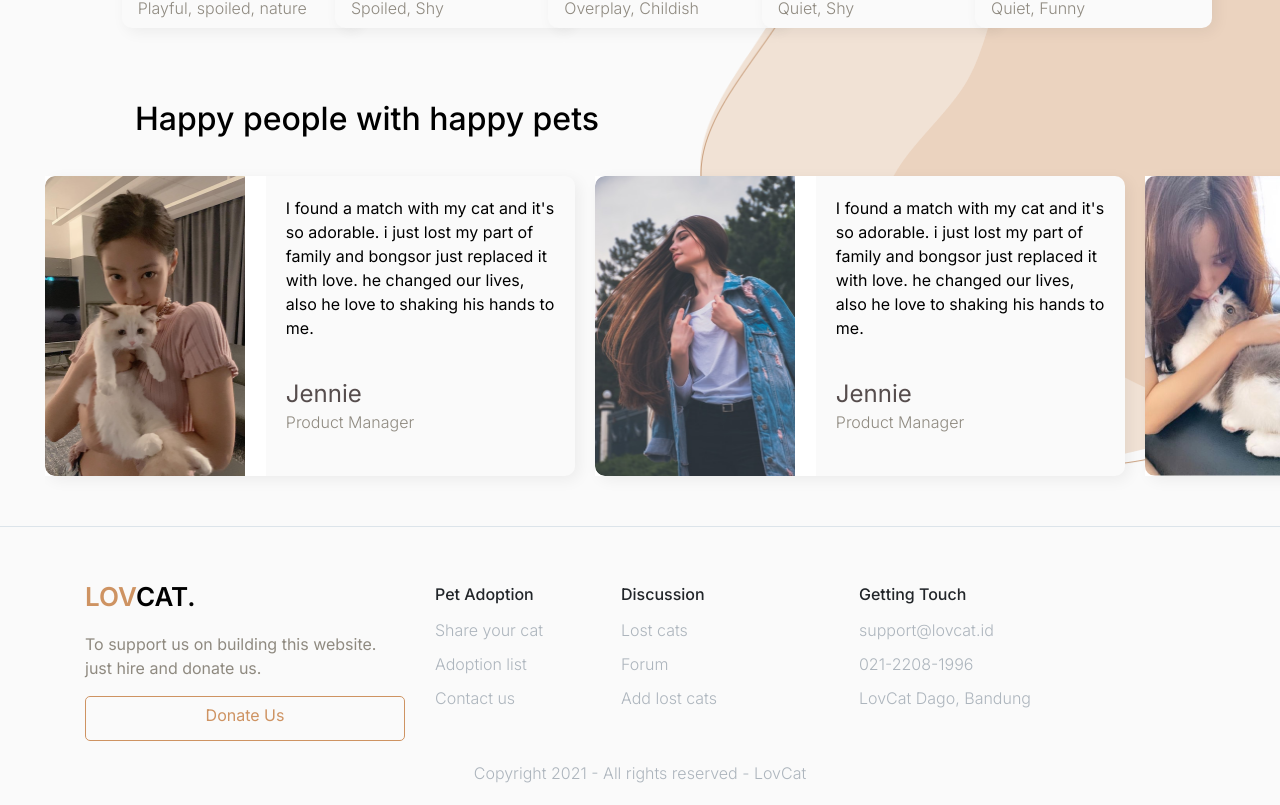
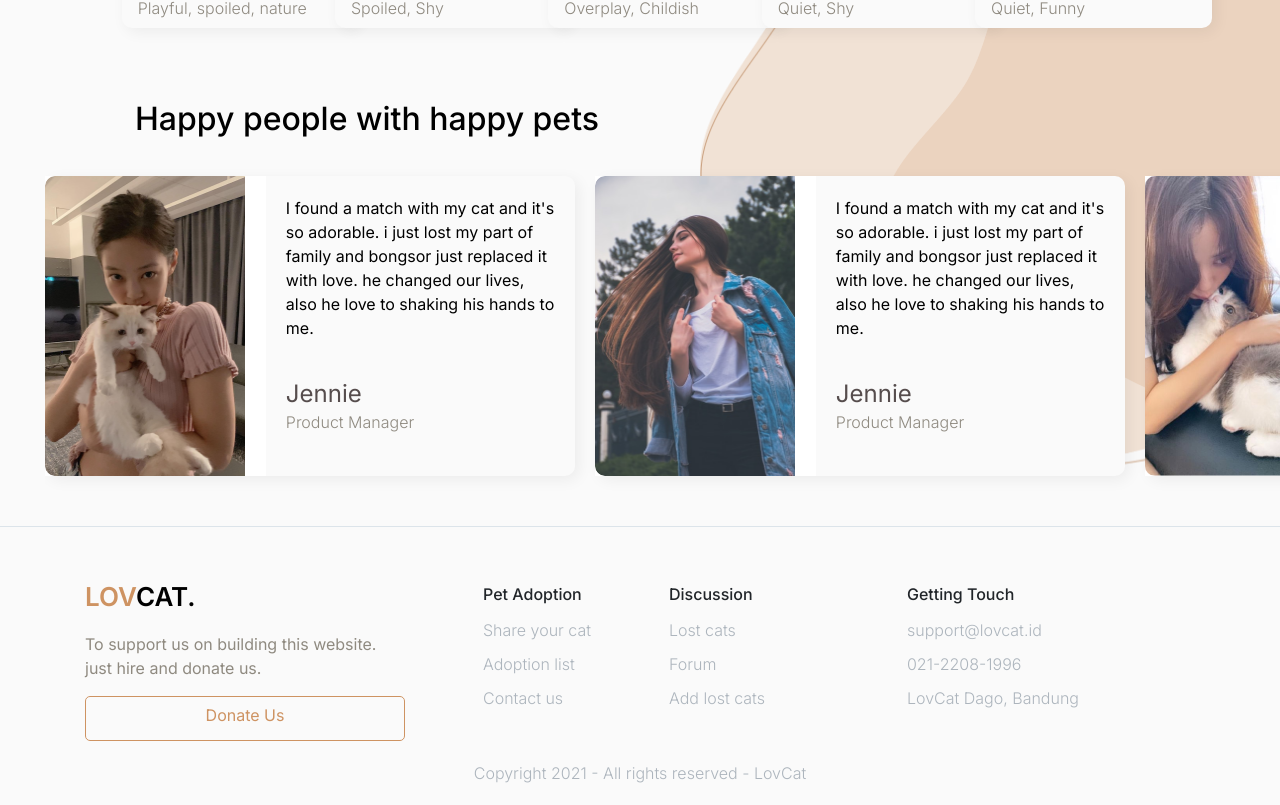
Before and after one commit to maulanaadil/LovCat, a React (Create React App) app: page / in a window 1280 px wide. Shown: the part 2554-3359 px from the top of the page. Built offline with nearby package versions, Linux system fonts and the light colour scheme.

Commit message:
Edit Footer and Benefits Section

```diff
--- a/src/parts/Benefits.jsx
+++ b/src/parts/Benefits.jsx
@@ -1,5 +1,5 @@
 import React from 'react';
-import Fade from 'react-reveal';
+import { Fade, Zoom } from 'react-reveal';
 
 import BackgroundVector from 'assets/images/background-primary-vector.png';
 import BackgroundVectorFrame from 'assets/images/background-border-vector.png';
@@ -70,6 +70,7 @@ export default function Benefits(props) {
               </div>
             </div>
           </div>
+          <Zoom delay={1}>
             <img
               src={BackgroundVector}
               alt=""
@@ -81,6 +82,7 @@ export default function Benefits(props) {
                 textAlign: 'end',
               }}
             />
+
             <img
               src={BackgroundVectorFrame}
               alt=""
@@ -105,6 +107,7 @@ export default function Benefits(props) {
                 width: 'auto',
               }}
             />
+          </Zoom>
           <div className="col-auto container-fluid position-relative">
             <div className="row align-items-start mb-3 community-pics">
               <div className="col-4 col-md-4">
--- a/src/parts/Footer.jsx
+++ b/src/parts/Footer.jsx
@@ -18,7 +18,7 @@ export default function Footer(props) {
               Donate Us
             </Button>
           </div>
-          <div className="col-auto mr-5">
+          <div className="col-auto ml-5 mr-5">
             <h6 className="mt-2 font-weight-medium">Pet Adoption</h6>
             <ul className="list-group list-group-flush">
               <li className="list-group-item">
```
Lines whose indentation alone changed are shown as unchanged.
